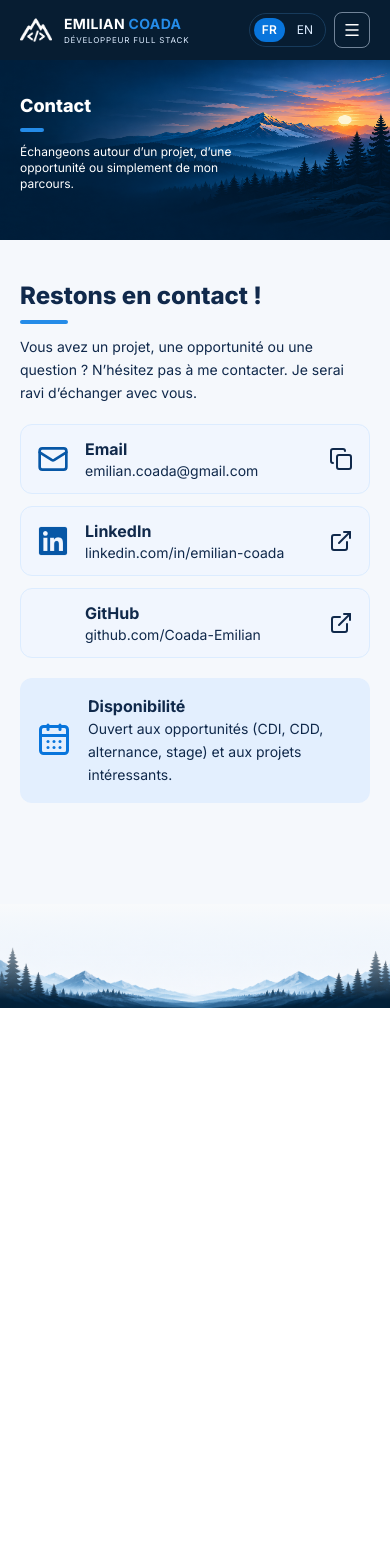
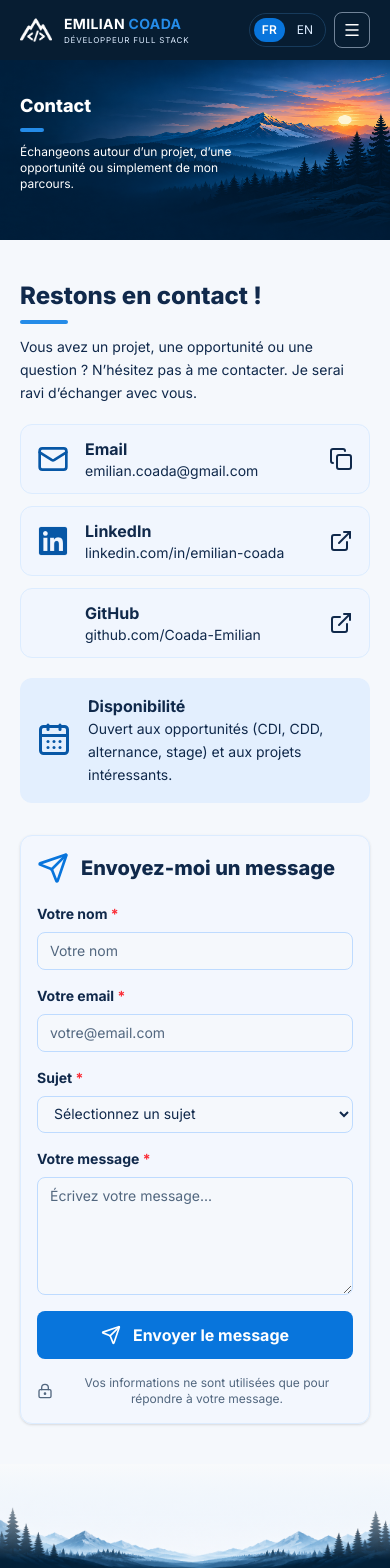
Before and after one commit to Coada-Emilian/developer-portfolio, a React (Vite) app in the folder frontend/: page /contact in a window 390 px wide. Before the commit the page ends 1008 px from the top, so only its background shows below. Built offline with nearby package versions, Linux system fonts and the light colour scheme; some icons are missing.

Commit message:
feat: build responsive contact page with contact links and message form layout

```diff
--- a/frontend/src/pages/contact/ContactPage.tsx
+++ b/frontend/src/pages/contact/ContactPage.tsx
@@ -1,13 +1,16 @@
+import ContactFormSection from './sections/ContactFormSection'
 import ContactInformationSection from './sections/ContactInformationSection'
 import HeroSection from './sections/HeroSection'
 
 export default function ContactPage() {
   return (
-    <main className="min-h-screen bg-surface text-text-primary">
+    <main className="flex min-h-screen flex-col bg-surface text-text-primary">
       <HeroSection />
 
-      <div className="mx-auto w-full max-w-7xl px-5 py-10 md:px-8 lg:py-12">
+      <div className="grid w-full flex-1 grid-cols-1 items-start gap-8 px-5 py-10 md:px-8 lg:grid-cols-[0.9fr_1.3fr] lg:gap-10 lg:px-12 lg:py-12 xl:gap-12 xl:px-16 2xl:px-20 lg:w-10/12 lg:mx-auto lg:gap-5">
         <ContactInformationSection />
+
+        <ContactFormSection />
       </div>
     </main>
   )
--- /dev/null
+++ b/frontend/src/pages/contact/sections/ContactFormSection.tsx
@@ -0,0 +1,96 @@
+import { LockKeyhole, Send } from 'lucide-react'
+
+export default function ContactFormSection() {
+  return (
+    <section className="rounded-xl border border-blue-100 bg-blue-50/40 p-4 shadow-sm md:p-5">
+      {/* Form heading */}
+      <div className="mb-5 flex items-center gap-3">
+        <Send className="size-8 shrink-0 text-blue-600" strokeWidth={2} />
+
+        <h2 className="text-xl font-extrabold text-text-primary">Envoyez-moi un message</h2>
+      </div>
+
+      {/* Contact form */}
+      <form className="flex flex-col gap-4">
+        {/* Name and email */}
+        <div className="grid grid-cols-1 gap-4 sm:grid-cols-2">
+          <div className="flex flex-col gap-2">
+            <label htmlFor="contact-name" className="text-sm font-bold text-text-primary">
+              Votre nom <span className="text-red-500">*</span>
+            </label>
+
+            <input
+              id="contact-name"
+              type="text"
+              placeholder="Votre nom"
+              className="w-full rounded-lg border border-blue-200 bg-surface px-3 py-2 text-sm text-text-primary outline-none transition-colors placeholder:text-text-secondary focus:border-blue-500"
+            />
+          </div>
+
+          <div className="flex flex-col gap-2">
+            <label htmlFor="contact-email" className="text-sm font-bold text-text-primary">
+              Votre email <span className="text-red-500">*</span>
+            </label>
+
+            <input
+              id="contact-email"
+              type="email"
+              placeholder="votre@email.com"
+              className="w-full rounded-lg border border-blue-200 bg-surface px-3 py-2 text-sm text-text-primary outline-none transition-colors placeholder:text-text-secondary focus:border-blue-500"
+            />
+          </div>
+        </div>
+
+        {/* Subject */}
+        <div className="flex flex-col gap-2">
+          <label htmlFor="contact-subject" className="text-sm font-bold text-text-primary">
+            Sujet <span className="text-red-500">*</span>
+          </label>
+
+          <select
+            id="contact-subject"
+            defaultValue=""
+            className="w-full rounded-lg border border-blue-200 bg-surface px-3 py-2 text-sm text-text-primary outline-none transition-colors focus:border-blue-500"
+          >
+            <option value="" disabled>
+              Sélectionnez un sujet
+            </option>
+            <option value="opportunity">Opportunité professionnelle</option>
+            <option value="project">Projet</option>
+            <option value="question">Question</option>
+            <option value="other">Autre</option>
+          </select>
+        </div>
+
+        {/* Message */}
+        <div className="flex flex-col gap-2">
+          <label htmlFor="contact-message" className="text-sm font-bold text-text-primary">
+            Votre message <span className="text-red-500">*</span>
+          </label>
+
+          <textarea
+            id="contact-message"
+            rows={5}
+            placeholder="Écrivez votre message..."
+            className="w-full resize-y rounded-lg border border-blue-200 bg-surface px-3 py-2 text-sm text-text-primary outline-none transition-colors placeholder:text-text-secondary focus:border-blue-500"
+          />
+        </div>
+
+        {/* Submit button - functionality deferred */}
+        <button
+          type="button"
+          className="flex w-full cursor-pointer items-center justify-center gap-3 rounded-lg bg-blue-600 px-4 py-3 font-bold text-white transition-colors hover:bg-blue-700 lg:w-1/3 lg:mx-auto"
+        >
+          <Send className="size-5" strokeWidth={2} />
+          Envoyer le message
+        </button>
+
+        {/* Privacy notice */}
+        <div className="flex items-center justify-center gap-2 text-center text-xs text-text-secondary">
+          <LockKeyhole className="size-4 shrink-0" />
+          <p>Vos informations ne sont utilisées que pour répondre à votre message.</p>
+        </div>
+      </form>
+    </section>
+  )
+}
--- a/frontend/src/pages/contact/sections/ContactInformationSection.tsx
+++ b/frontend/src/pages/contact/sections/ContactInformationSection.tsx
@@ -1,4 +1,5 @@
 import { CalendarDays } from 'lucide-react'
+
 import { contactLinks } from '../../../data/pages/contact'
 
 export default function ContactInformationSection() {
@@ -21,11 +22,16 @@ export default function ContactInformationSection() {
         {contactLinks.map((contact) => {
           const Icon = contact.icon
           const ActionIcon = contact.actionIcon
+          const isEmail = contact.label === 'Email'
+          const href = isEmail ? `mailto:${contact.value}` : `https://${contact.value}`
 
           return (
-            <div
+            <a
               key={contact.label}
-              className="flex items-center gap-4 rounded-xl border border-blue-100 bg-blue-50/70 px-4 py-3"
+              href={href}
+              target={isEmail ? undefined : '_blank'}
+              rel={isEmail ? undefined : 'noopener noreferrer'}
+              className="flex items-center gap-4 rounded-xl border border-blue-100 bg-blue-50/70 px-4 py-3 transition-colors hover:border-blue-300 hover:bg-blue-100/70 focus-visible:outline-2 focus-visible:outline-offset-2 focus-visible:outline-blue-500"
             >
               <Icon className="size-8 shrink-0 text-blue-700" strokeWidth={2} />
 
@@ -40,14 +46,14 @@ export default function ContactInformationSection() {
                 strokeWidth={2}
                 aria-hidden="true"
               />
-            </div>
+            </a>
           )
         })}
       </div>
 
       {/* Availability information */}
-      <div className="flex items-center gap-4 rounded-xl bg-blue-100/70 p-4">
-        <CalendarDays className="size-9 shrink-0 text-blue-600" strokeWidth={2} />
+      <div className="mt-auto flex items-center gap-4 rounded-xl bg-blue-100/70 p-4">
+        <CalendarDays className="size-9 shrink-0 text-blue-700" strokeWidth={2} />
 
         <div>
           <h3 className="text-base font-bold text-text-primary">Disponibilité</h3>
```
